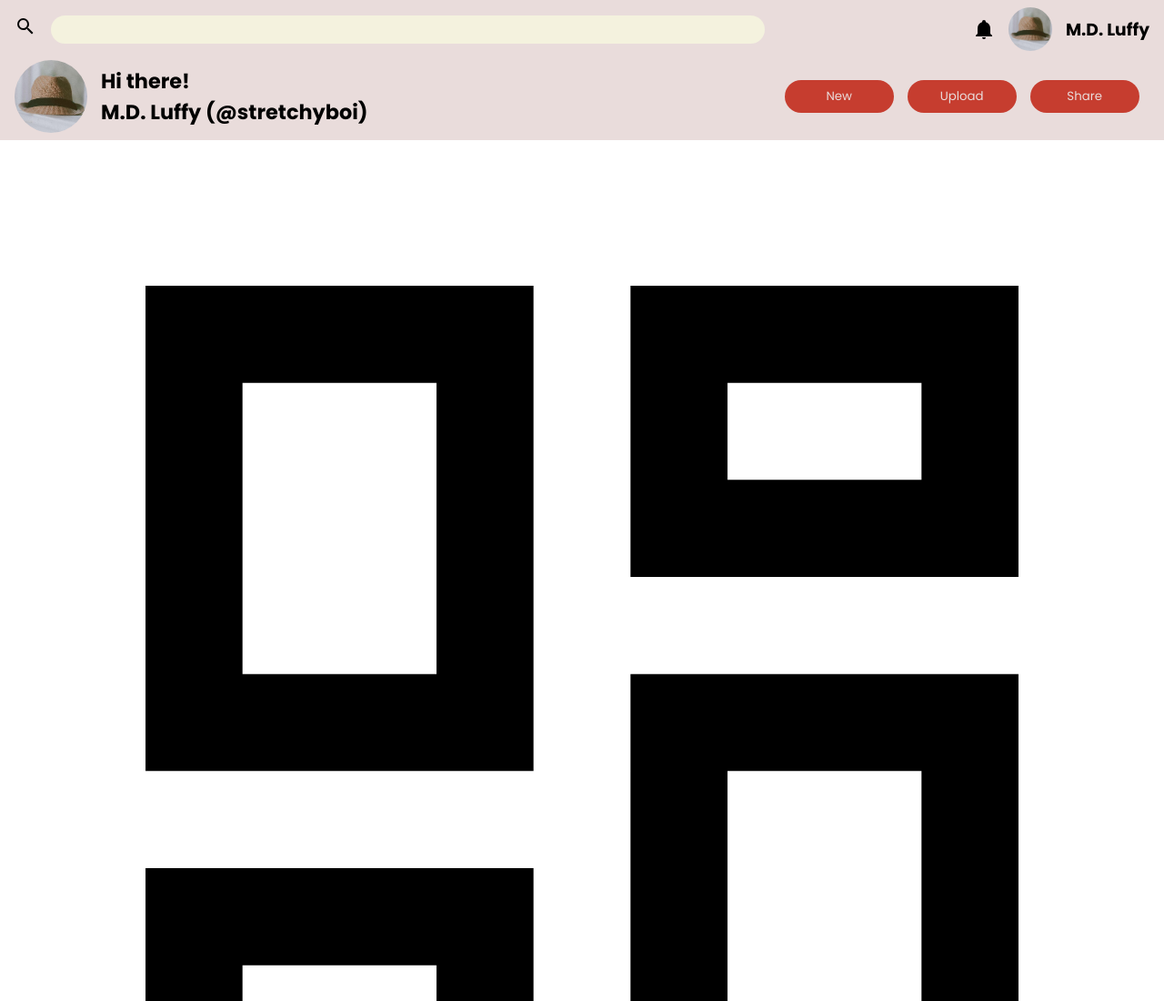
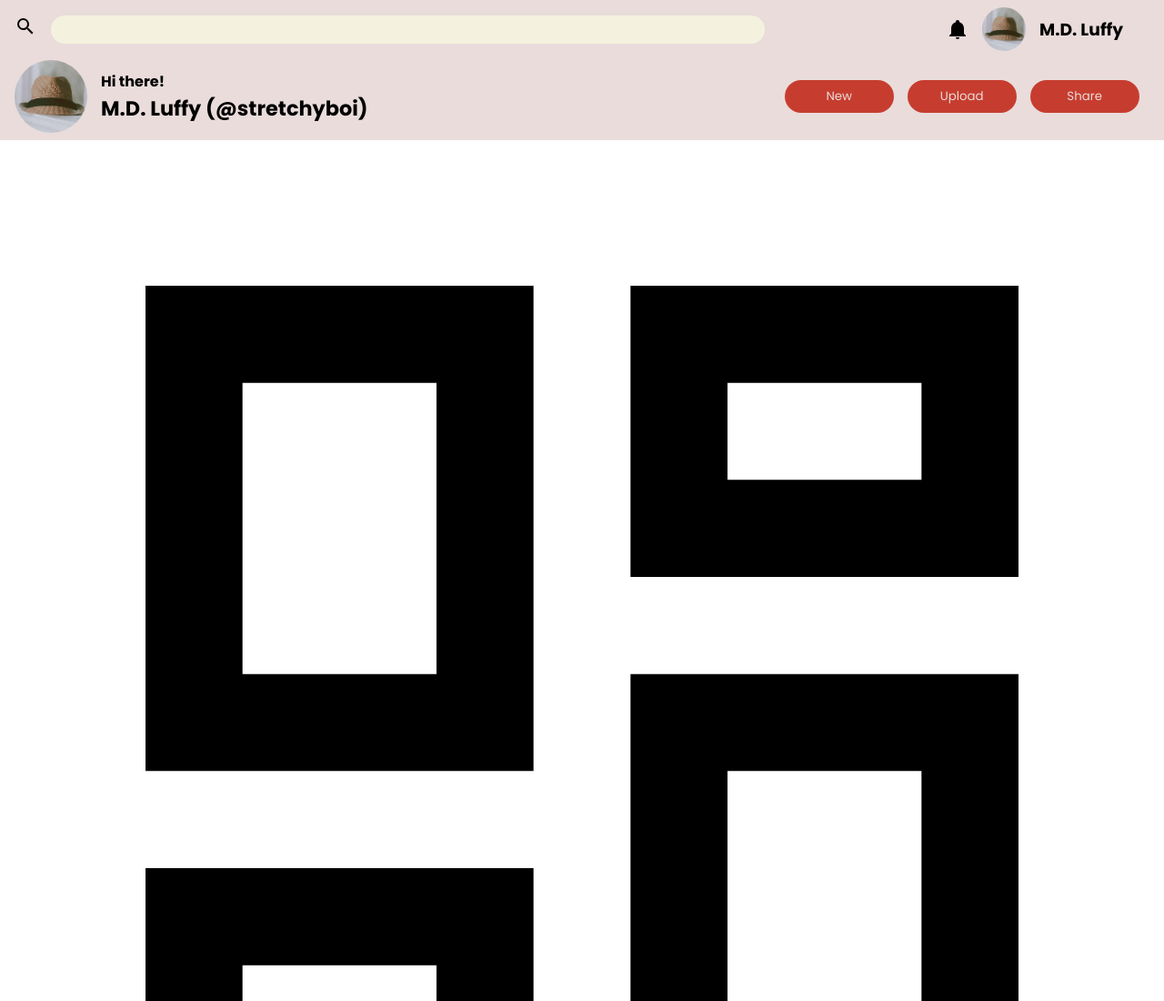
Before and after one commit to Toph765/admin-dashboard, a plain HTML site: page index.html in a window 1280 px wide. Shown: the top 1100 px of the page at 91% size. Drawn offline with Linux system fonts and the light colour scheme.

Commit message:
Add padding; change font size

```diff
--- a/css/style.css
+++ b/css/style.css
@@ -55,6 +55,7 @@
     gap: 15px;
     align-items: center;
     justify-content: end;
+    padding-right: 1.8rem;
 }
 
 .profile > img:nth-child(2) {
@@ -69,6 +70,10 @@
     gap: 15px;
     font-size: 1.4rem;
     font-weight: bold;
+}
+
+.welcome > div > p:first-child {
+    font-size: 1rem;
 }
 
 .welcome > img {
```
